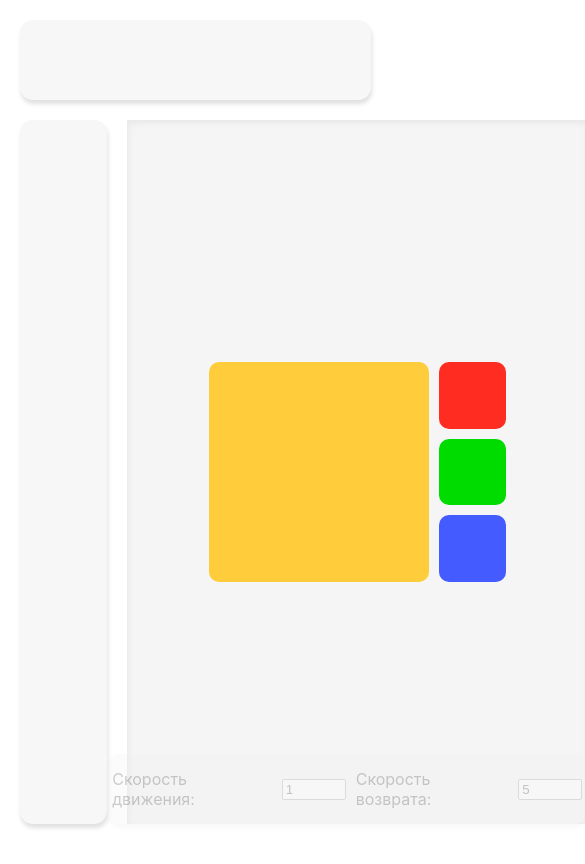
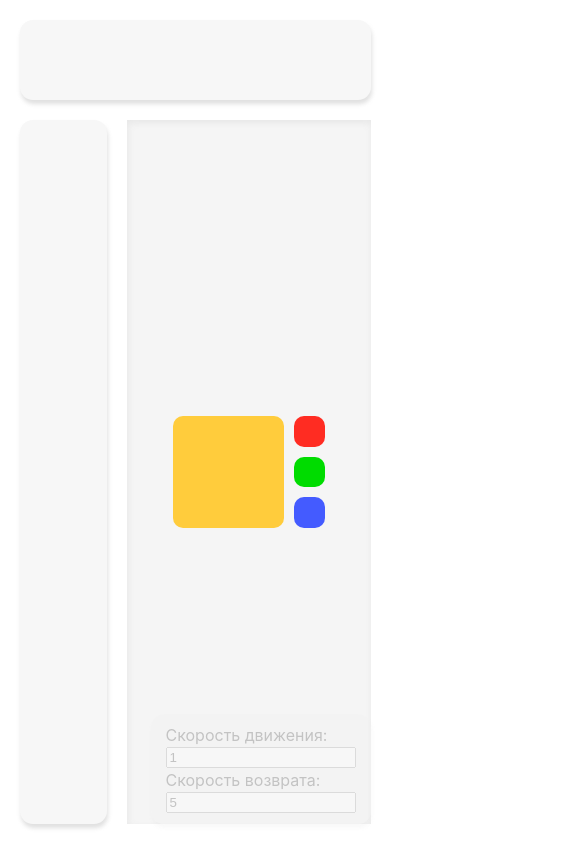
Before and after one commit to RTUITLab/NeuralRecognition-GUI, a React (Create React App) app: page / in a window 390 px wide. Shown: the whole page, 585 px wide, since content can reach past the window. Built offline with nearby package versions, Linux system fonts and the light colour scheme.

Commit message:
Added window resize handling

```diff
--- a/src/App.css
+++ b/src/App.css
@@ -25,3 +25,14 @@
 .Settings > * {
     margin: auto 5px;
 }
+
+@media screen and (max-width: 750px) {
+    .Settings {
+        flex-direction: column;
+        min-width: 200px;
+        width: 200px;
+        height: 90px;
+        padding: 10px;
+        margin-top: -130px;
+    }
+}
--- a/src/App.tsx
+++ b/src/App.tsx
@@ -9,7 +9,11 @@ class App extends React.Component<{}, AppState> {
     this.setState({
       moveVel: 1,
       returnVel: 5
-    })
+    });
+
+    window.onresize = () => {
+      window.location.reload();
+    }
   }
 
   checkKey(e: React.KeyboardEvent) {
@@ -19,7 +23,6 @@ class App extends React.Component<{}, AppState> {
   }
 
   render() {
-
     return (
       <div className="App">
         <Header></Header>
```
Also changed, not shown: 1 other file (tests, documents, lock files or other folders).
